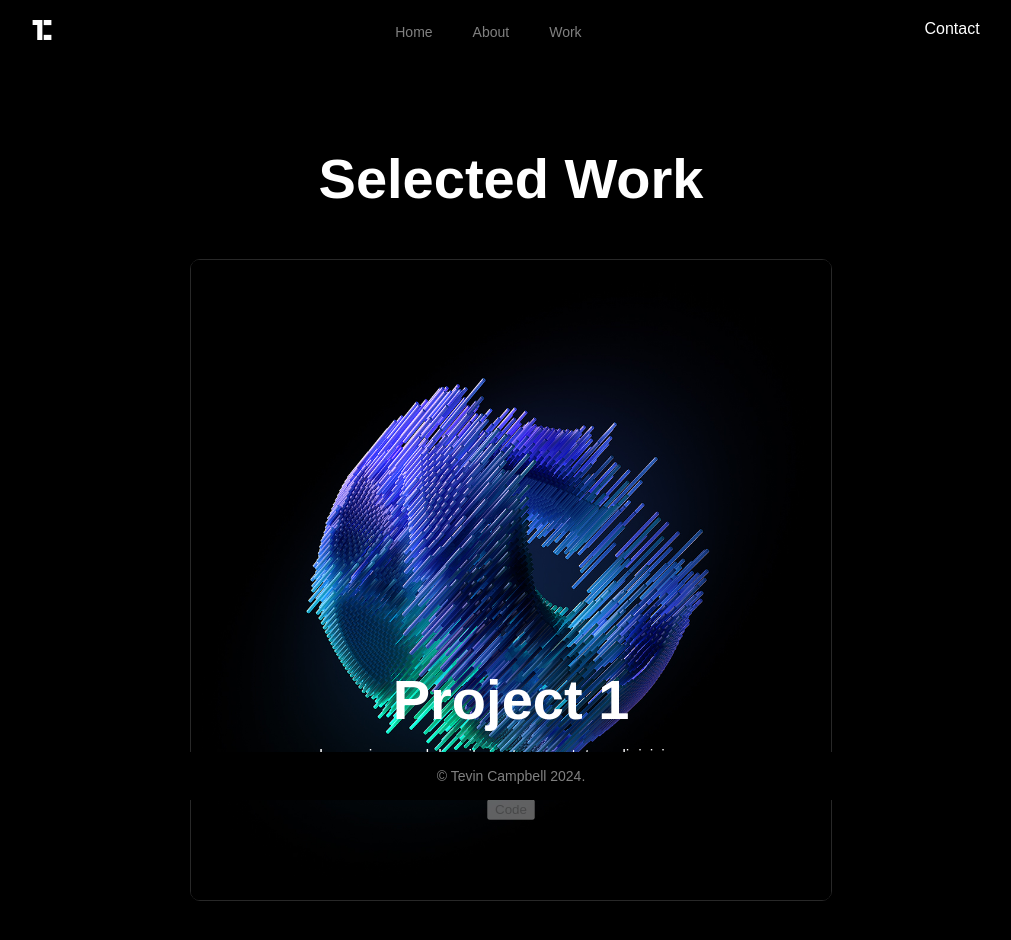
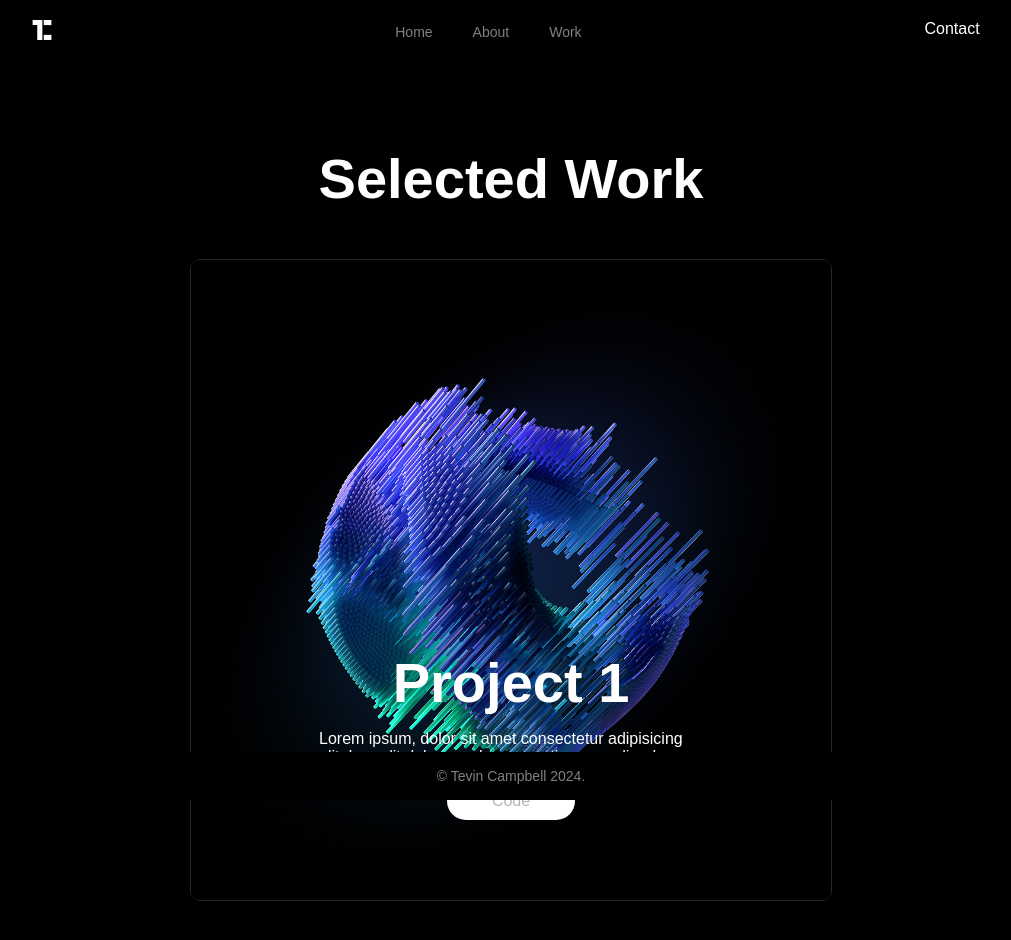
Before and after one commit to Troyzhenny/devfolio, a React (Vite) app: page /work in a window 1280 px wide. Shown: the top 940 px of the page, without its empty margins (129-1140 px from the left). Built offline with nearby package versions, Linux system fonts and the light colour scheme; a web font is replaced by a local one.

Commit message:
fixed issue with primary button switch from secondary button

```diff
--- a/src/components/ui/PrimaryBtn.jsx
+++ b/src/components/ui/PrimaryBtn.jsx
@@ -1,6 +1,6 @@
 import propTypes from "prop-types";
 
-const SecondaryButton = ({ value, url }) => {
+const PrimaryBtn = ({ value, url }) => {
   const handleClick = () => {
     if (url) {
         window.open(url, '_blank');
@@ -13,16 +13,16 @@ const SecondaryButton = ({ value, url }) => {
     <input
       type="button"
       value={value}
-      className="secondaryBtn pointer"
+      className="primary--btn pointer"
       onClick={handleClick}
       disabled={!url}
     />
   );
 };
 
-SecondaryButton.propTypes = {
+PrimaryBtn.propTypes = {
   value: propTypes.string.isRequired,
-  url: propTypes.string.isRequired,
+  url: propTypes.string,
 };
 
-export default SecondaryButton;
+export default PrimaryBtn;
```
